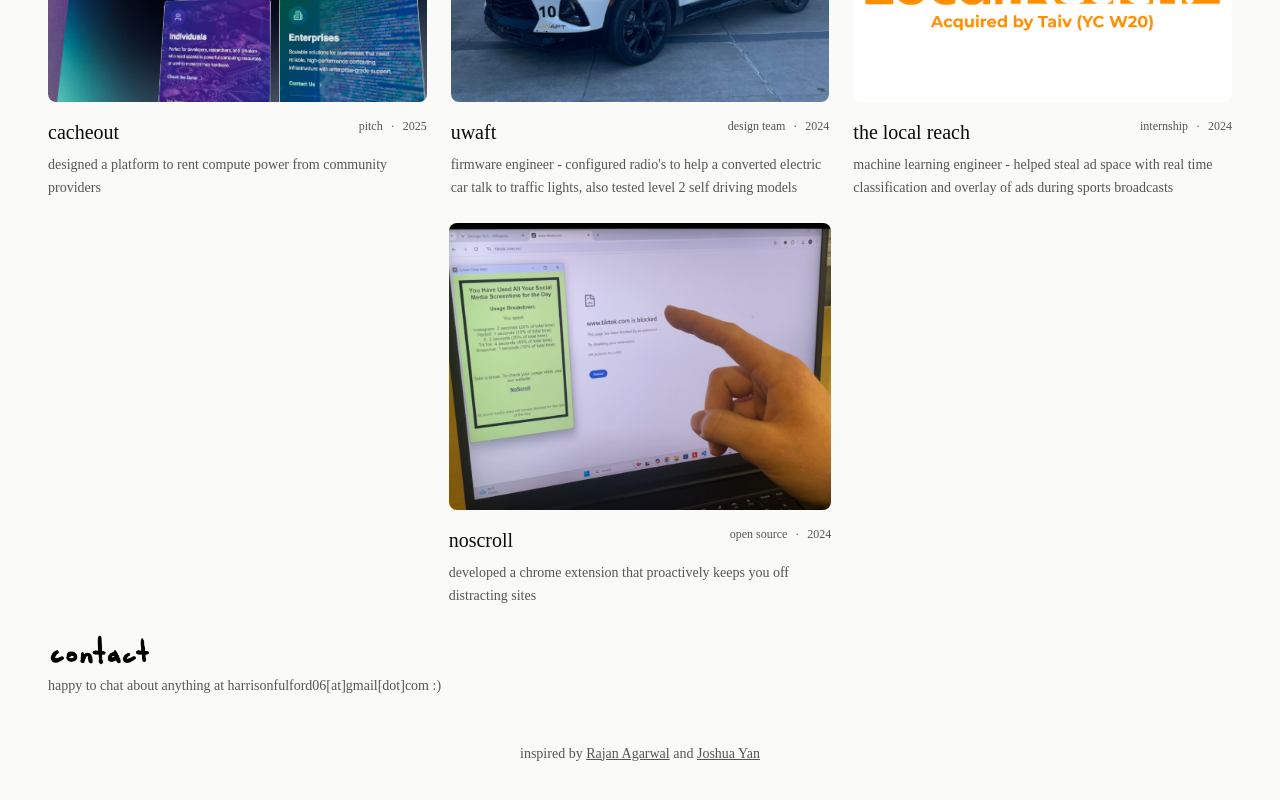
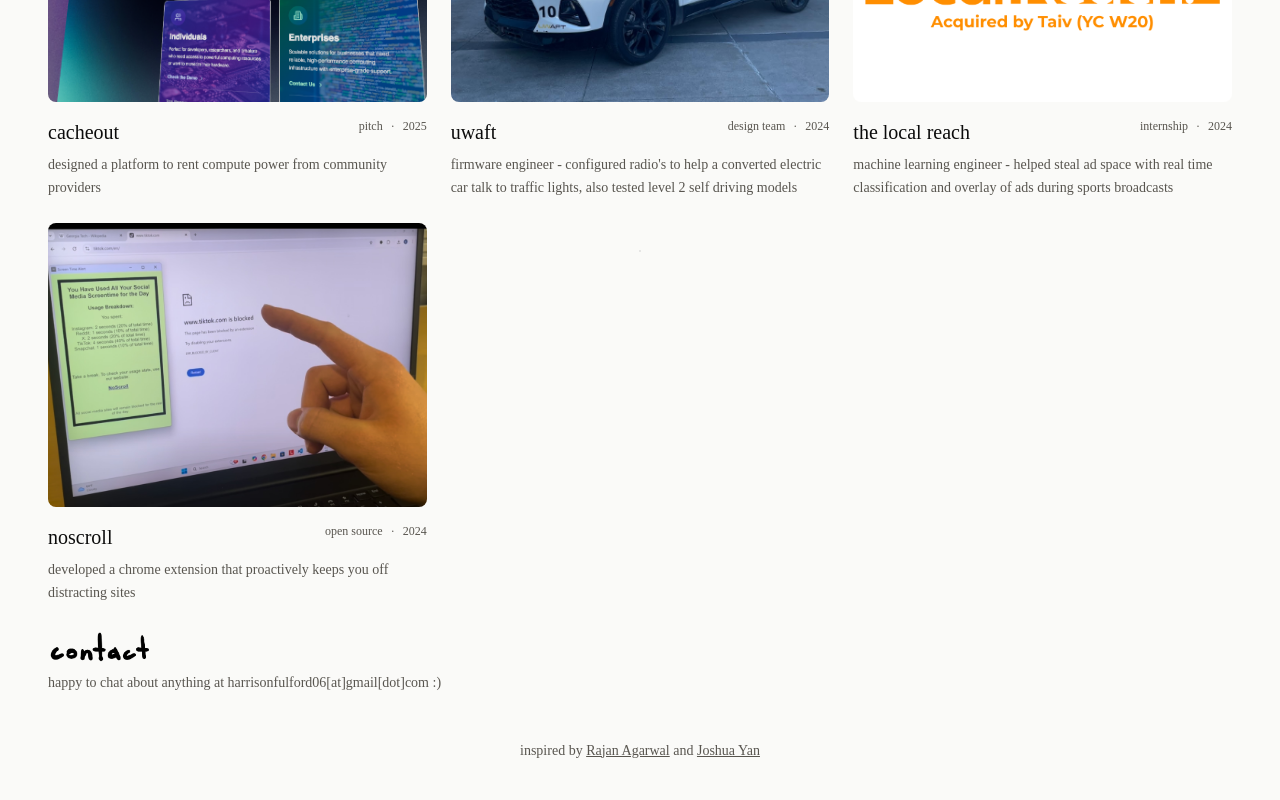
Before and after one commit to HarrisonFulford/v1, a Next.js app: page / in a window 1280 px wide. Shown: the part 949-1749 px from the top of the page. Built offline with nearby package versions, Linux system fonts and the light colour scheme.

Commit message:
feat: simplify grid layout for consistent rendering
Remove special centering logic for last row, ensuring uniform grid flow.

Co-authored-by: Harrison Fulford <126714741+HarrisonFulford@users.noreply.github.com>

```diff
--- a/components/work-section.tsx
+++ b/components/work-section.tsx
@@ -88,7 +88,6 @@ const allProjects = [
     link: "https://www.thelocalreach.ca/",
     isWork: true,
   },
-  // Row 3: noscroll (centered)
   {
     title: "noscroll",
     category: "open source",
@@ -117,15 +116,8 @@ export function WorkSection() {
         <p className="text-sm text-muted-foreground">professional experience, research, and applications</p>
       </div>
       <div className="grid gap-6 md:grid-cols-3">
-        {allProjects.slice(0, 6).map((project, index) => (
+        {allProjects.map((project, index) => (
           <ProjectCard key={index} {...project} />
-        ))}
-      </div>
-      <div className="mt-6 flex justify-center gap-6">
-        {allProjects.slice(6).map((project, index) => (
-          <div key={index} className="w-full md:w-[calc(33.333%-0.75rem)]">
-            <ProjectCard {...project} />
-          </div>
         ))}
       </div>
     </section>
```
